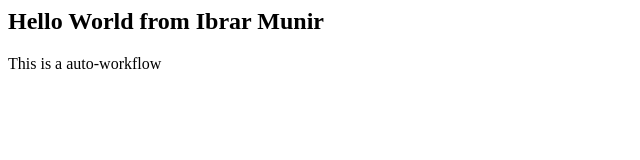
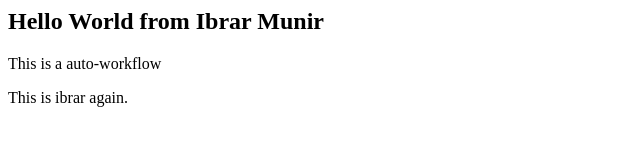
Before and after one commit to ibrarmunircoder/Bootcamp2020, a plain HTML site: page index.html in a window 1280 px wide. Shown: the whole page, without its empty margins (0-640 px from the left). Drawn offline with Linux system fonts and the light colour scheme.

Commit message:
updated index.html

```diff
--- a/index.html
+++ b/index.html
@@ -7,5 +7,6 @@
 <body>
     <h2>Hello World from Ibrar Munir</h2>
     <p>This is a auto-workflow</p>
+    <p>This is ibrar again.</p>
 </body>
 </html>
```
